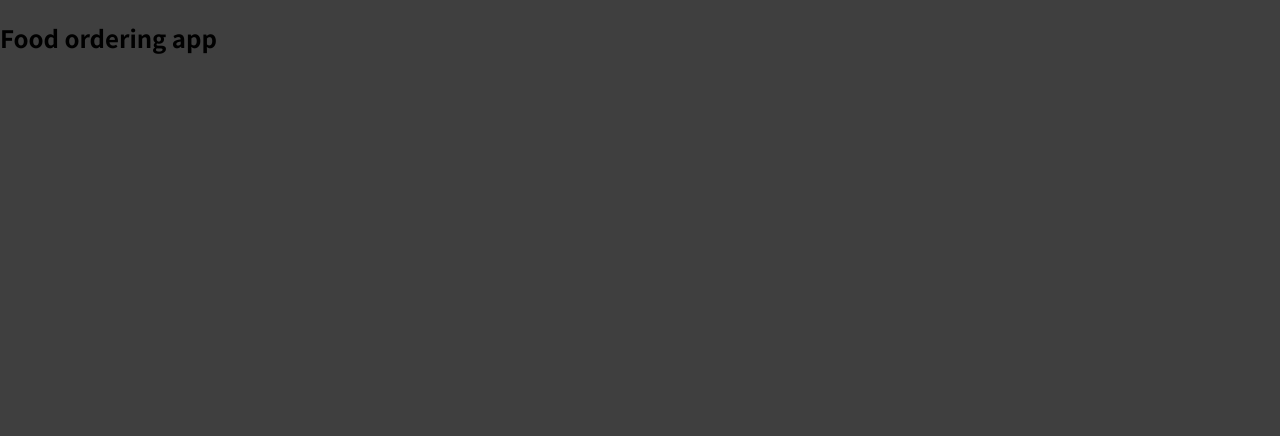
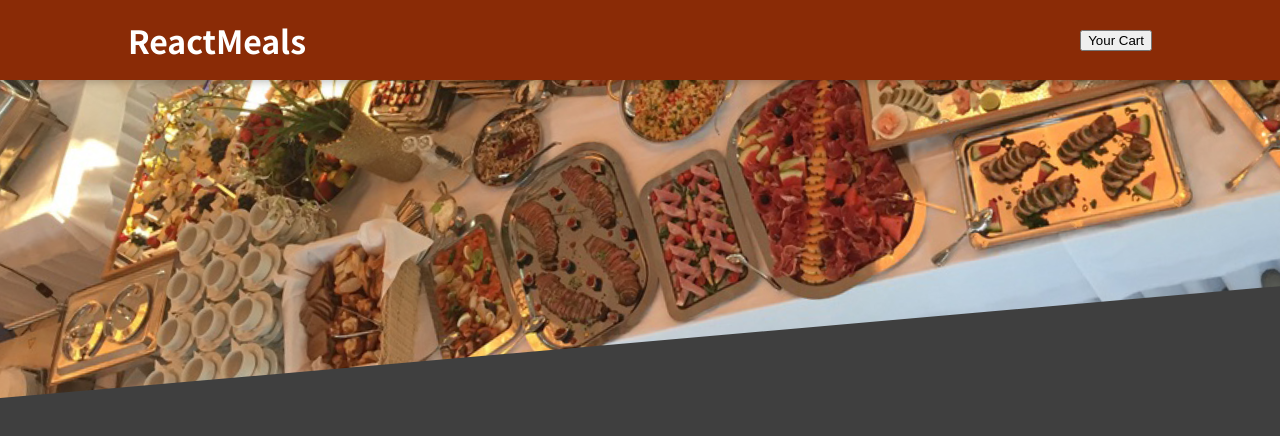
Before and after one commit to jdiponziano/food-ordering-app, a JavaScript app: page / in a window 1280 px wide. Shown: the top 436 px of the page. Built offline with nearby package versions, Linux system fonts and the light colour scheme.

Commit message:
initial header commit

```diff
--- a/src/App.js
+++ b/src/App.js
@@ -1,8 +1,10 @@
-function App() {
+import Header from "./components/Header/Header";
+
+const App = () => {
   return (
-    <div>
-      <h2>Food ordering app</h2>
-    </div>
+    <>
+      <Header />
+    </>
   );
 }
 
--- /dev/null
+++ b/src/components/Header/Header.js
@@ -0,0 +1,18 @@
+import mealsImg from '../../images/meals.jpeg'
+import styles from './Header.module.scss'
+
+const Header = () => {
+  return (
+    <>
+      <header className={styles.header}>
+        <h1>ReactMeals</h1>
+        <button>Your Cart</button>
+      </header>
+      <div className={styles['main-image']}>
+        <img src={mealsImg} alt='' />
+      </div>
+    </>
+  )
+}
+
+export default Header
--- /dev/null
+++ b/src/components/Header/Header.module.scss
@@ -0,0 +1,29 @@
+@use "../../styles/config";
+
+.header {
+  @include config.position(fixed, 0, null, null, 0);
+  @include config.size(100%, 5rem);
+
+  background-color: config.$primary;
+  color: config.$white;
+  display: flex;
+  justify-content: space-between;
+  align-items: center;
+  padding: 0 10%;
+  box-shadow: 0 2px 8px rgba(0, 0, 0, 0.25);
+  z-index: 10;
+}
+
+.main-image {
+  @include config.size(100%, 25rem);
+
+  z-index: 0;
+  overflow: hidden;
+
+  img {
+    @include config.size(110%, 100%);
+
+    object-fit: cover;
+    transform: rotateZ(-5deg) translateY(-4rem) translateX(-1rem);
+  }
+}
```
Also changed, not shown: src/images/meals.jpeg (added).
